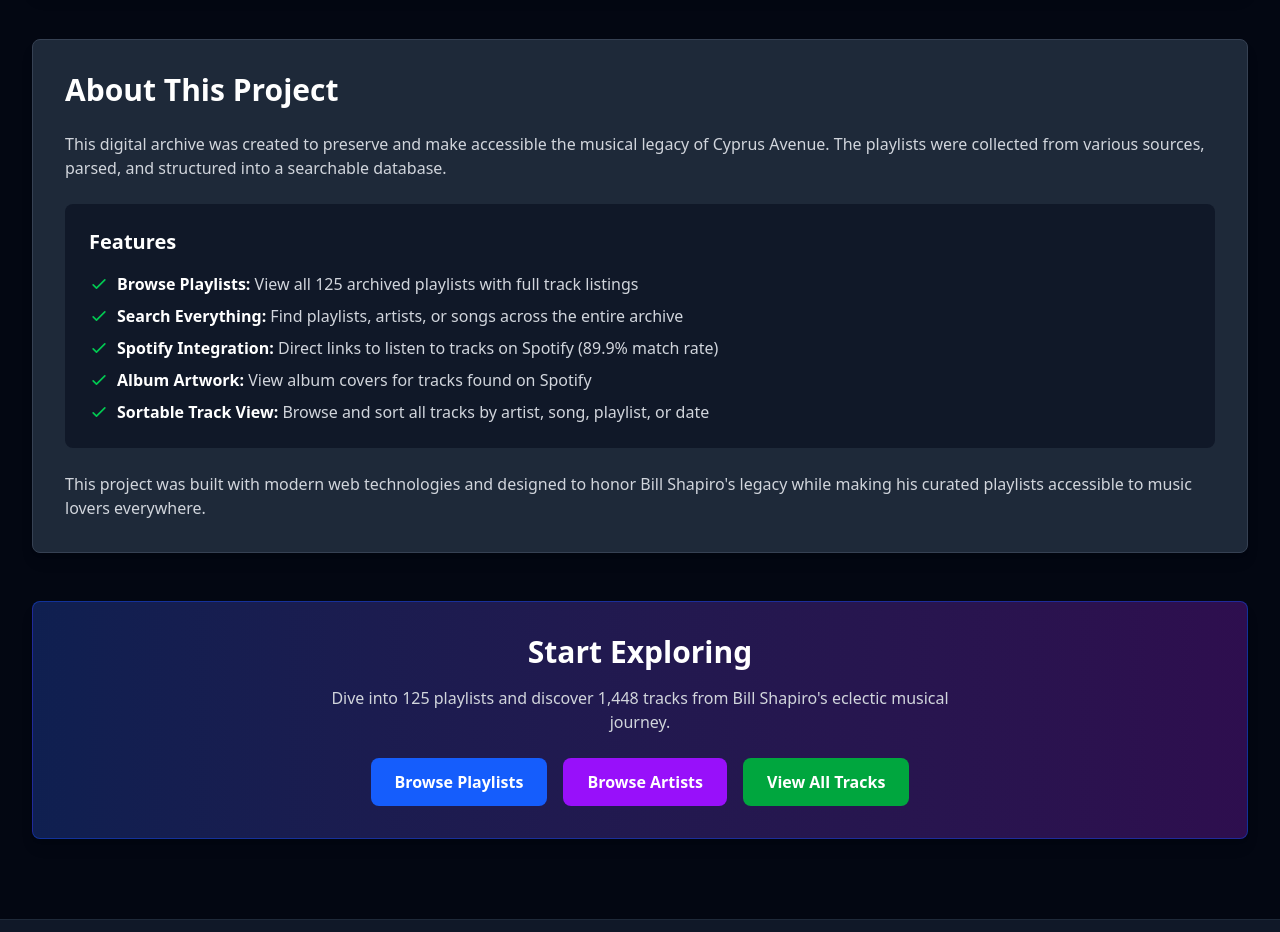
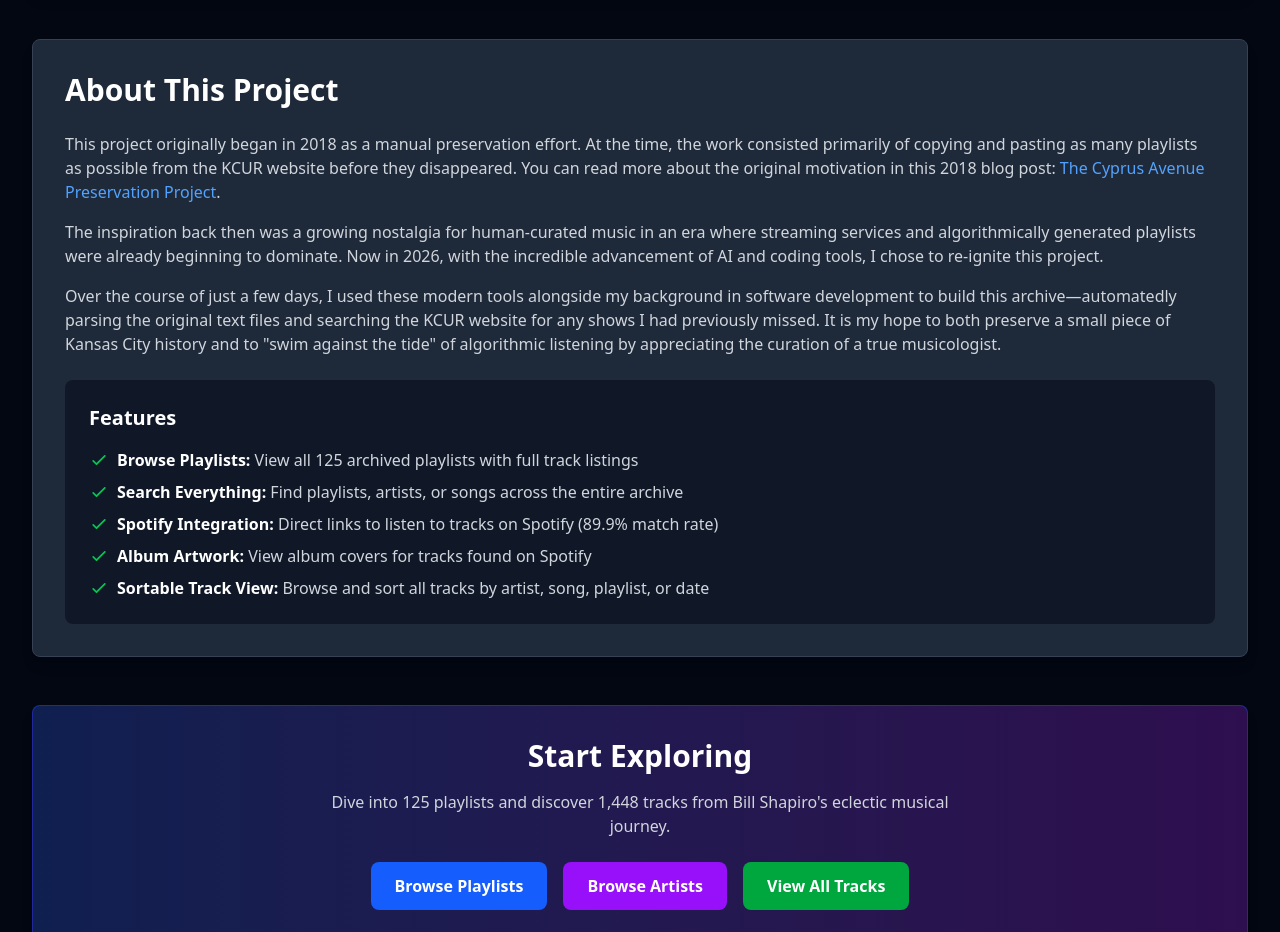
Before and after one commit to riebschlager/cyprus-avenue, a Vue app in the folder web/: page / in a window 1280 px wide. Shown: the part 1480-2412 px from the top of the page. Built offline with nearby package versions, Linux system fonts and the light colour scheme.

Commit message:
add personal reflection to home page

```diff
--- a/web/src/components/HomePage.vue
+++ b/web/src/components/HomePage.vue
@@ -118,9 +118,24 @@ const router = useRouter()
 
       <div class="space-y-4 text-gray-300">
         <p>
-          This digital archive was created to preserve and make accessible the musical legacy
-          of Cyprus Avenue. The playlists were collected from various sources,
-          parsed, and structured into a searchable database.
+          This project originally began in 2018 as a manual preservation effort. At the time, the work
+          consisted primarily of copying and pasting as many playlists as possible from the KCUR website before they
+          disappeared. You can read more about the original motivation in this 2018 blog post:
+          <a href="https://riebschlager.medium.com/the-cyprus-avenue-preservation-project-5fa0a3894c3a" target="_blank" rel="noopener" class="text-blue-400 hover:text-blue-300">The Cyprus Avenue Preservation Project</a>.
+        </p>
+
+        <p>
+          The inspiration back then was a growing nostalgia for human-curated music in an era where streaming
+          services and algorithmically generated playlists were already beginning to dominate. Now in 2026,
+          with the incredible advancement of AI and coding tools, I chose to re-ignite this project.
+        </p>
+
+        <p>
+          Over the course of just a few days, I used these modern tools alongside my background in software
+          development to build this archive—automatedly parsing the original text files and searching the
+          KCUR website for any shows I had previously missed. It is my hope to both preserve a small piece
+          of Kansas City history and to "swim against the tide" of algorithmic listening by appreciating
+          the curation of a true musicologist.
         </p>
 
         <div class="bg-gray-900 rounded-lg p-6 mt-6">
@@ -158,11 +173,6 @@ const router = useRouter()
             </li>
           </ul>
         </div>
-
-        <p class="mt-6">
-          This project was built with modern web technologies and designed to honor Bill Shapiro's
-          legacy while making his curated playlists accessible to music lovers everywhere.
-        </p>
       </div>
     </div>
 
```
